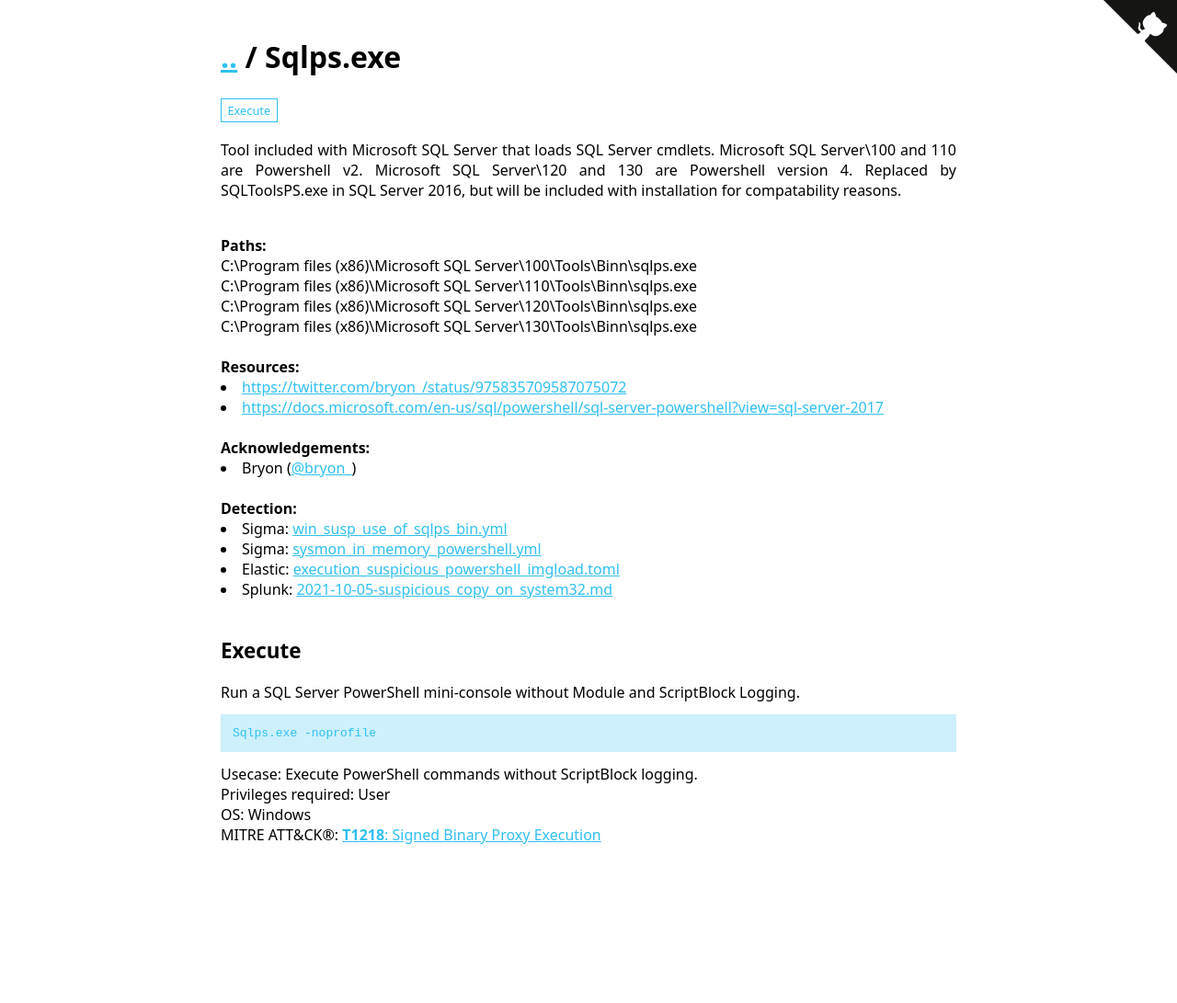
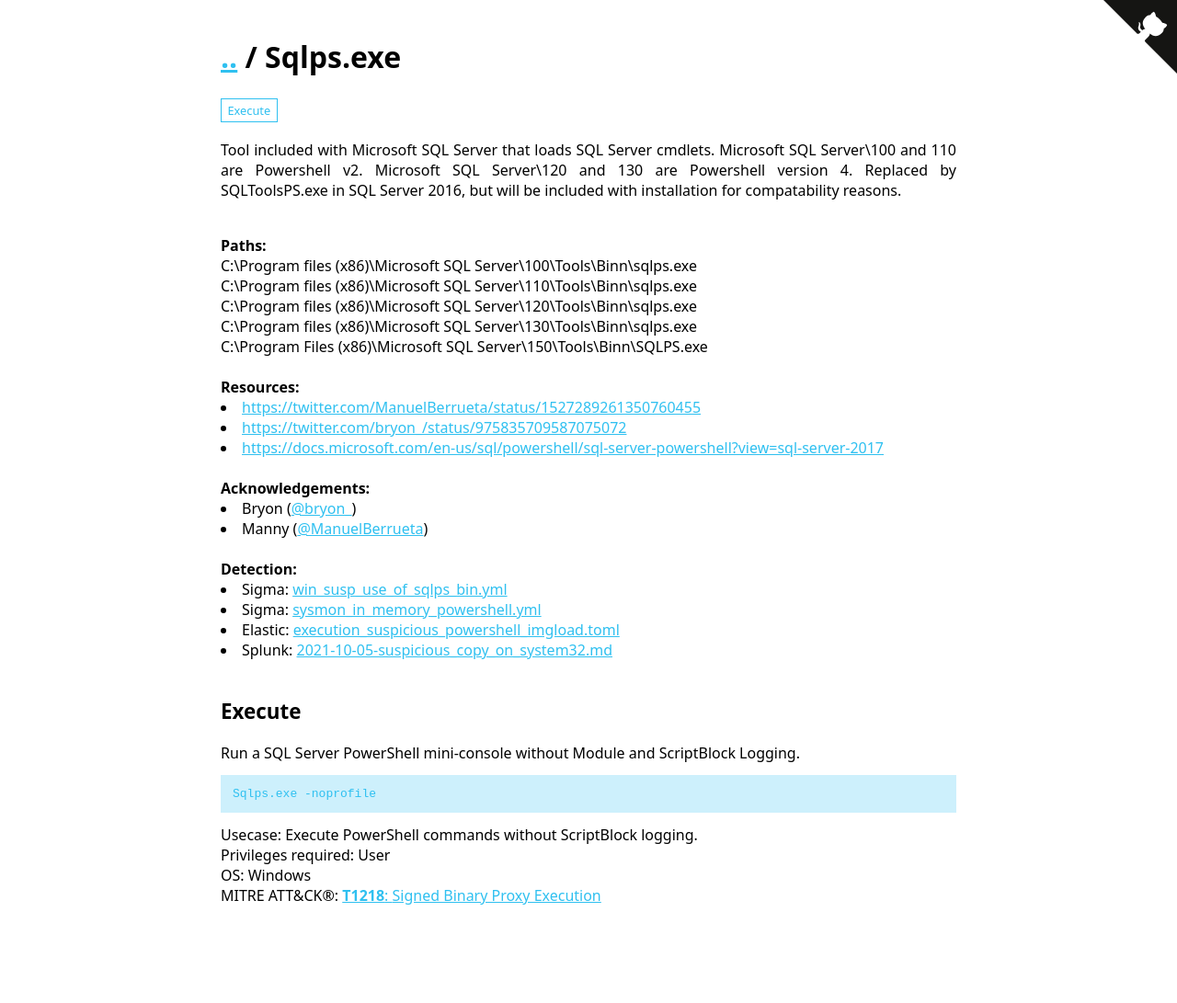
Before and after one commit to LOLBAS-Project/LOLBAS-Project.github.io, a Jekyll site: the page built from _lolbas/OtherMSBinaries/Sqlps.md, in a window 1280 px wide. Shown: the whole page at 92% size. Built offline with Jekyll 4.4.1, drawn with Linux system fonts in a browser that asks for light colours; before the commit the page ends 1025 px from its top, so only the background shows below that.

Commit message:
Applying update LOLBAS-Project/LOLBAS@82f19b22e74961d494e243987a4f70374c4a3837

```diff
--- a/_lolbas/OtherMSBinaries/Sqlps.md
+++ b/_lolbas/OtherMSBinaries/Sqlps.md
@@ -16,6 +16,7 @@ Full_Path:
   - Path: C:\Program files (x86)\Microsoft SQL Server\110\Tools\Binn\sqlps.exe
   - Path: C:\Program files (x86)\Microsoft SQL Server\120\Tools\Binn\sqlps.exe
   - Path: C:\Program files (x86)\Microsoft SQL Server\130\Tools\Binn\sqlps.exe
+  - Path: C:\Program Files (x86)\Microsoft SQL Server\150\Tools\Binn\SQLPS.exe
 Code_Sample:
   - Code:
 Detection:
@@ -24,9 +25,12 @@ Detection:
   - Elastic: https://github.com/elastic/detection-rules/blob/5bdf70e72c6cd4547624c521108189af994af449/rules/windows/execution_suspicious_powershell_imgload.toml
   - Splunk: https://github.com/splunk/security_content/blob/aa9f7e0d13a61626c69367290ed1b7b71d1281fd/docs/_posts/2021-10-05-suspicious_copy_on_system32.md
 Resources:
+  - Link: https://twitter.com/ManuelBerrueta/status/1527289261350760455
   - Link: https://twitter.com/bryon_/status/975835709587075072
   - Link: https://docs.microsoft.com/en-us/sql/powershell/sql-server-powershell?view=sql-server-2017
 Acknowledgement:
   - Person: Bryon
     Handle: '@bryon_'
+  - Person: Manny
+    Handle: '@ManuelBerrueta'
 ---
```
